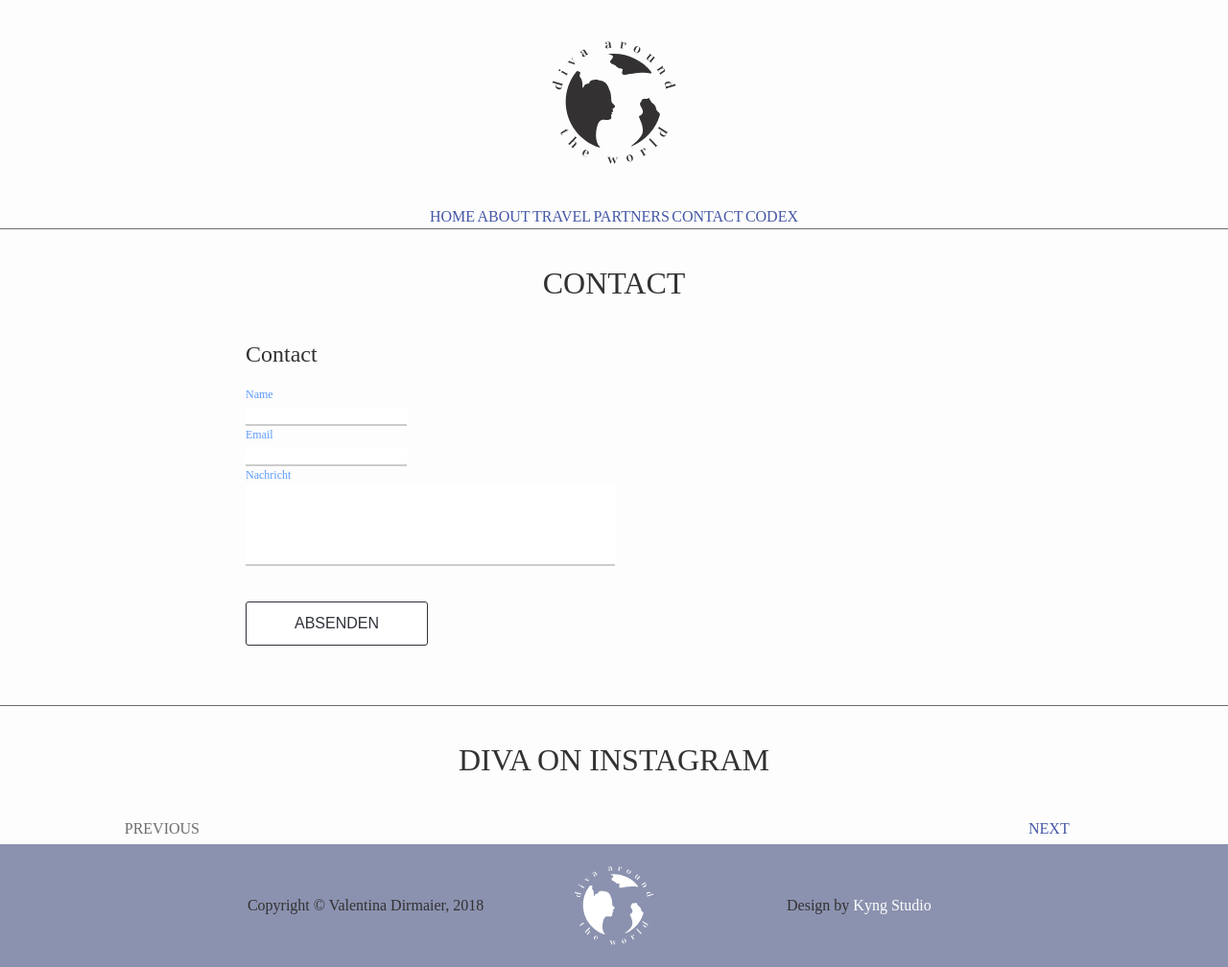
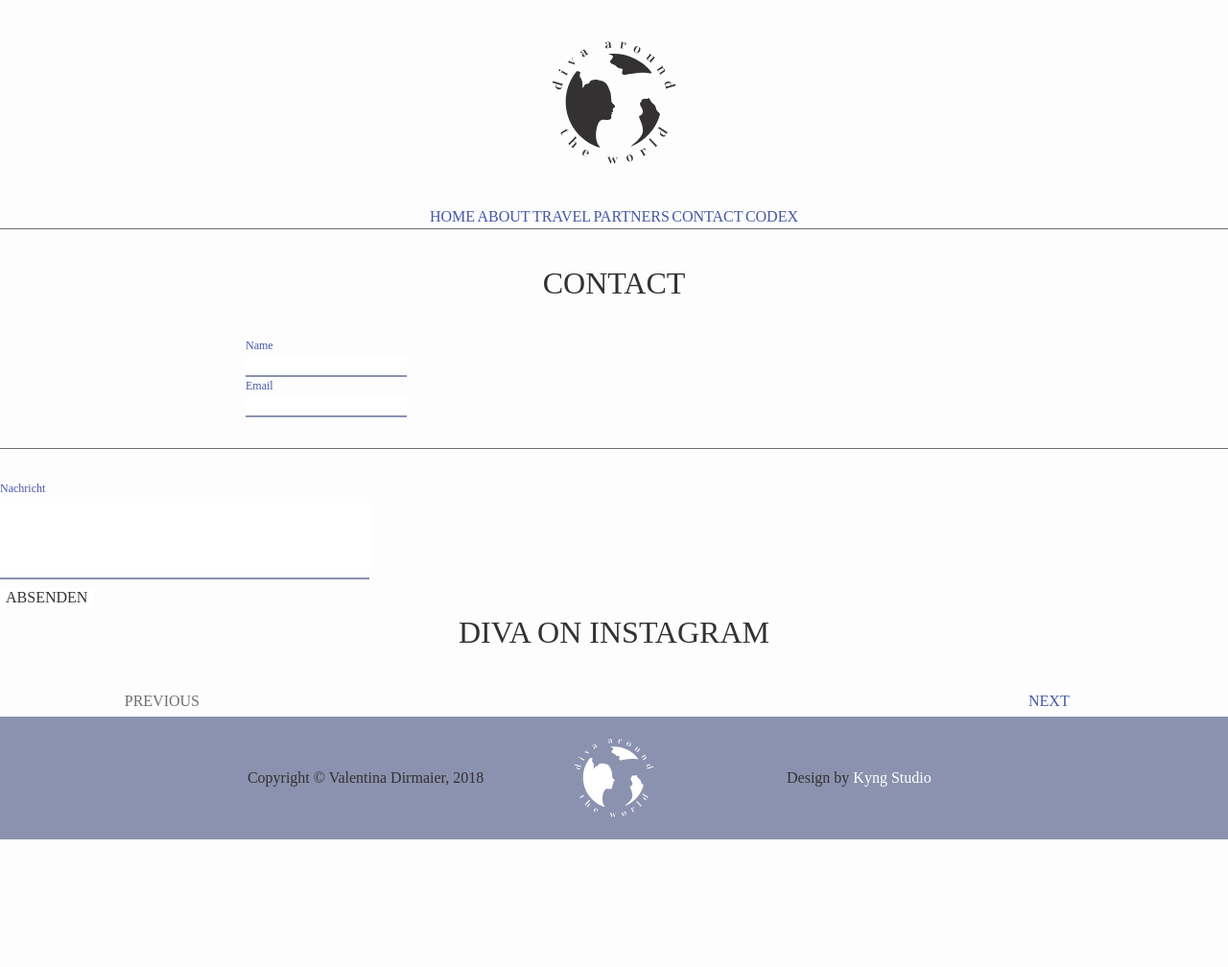
Before and after one commit to elroyK/divaaroundtheworld, a Jekyll site: the page built from 4-contact.md, in a window 1280 px wide. Shown: the whole page at 96% size. Built offline with Jekyll 4.4.1, drawn with Linux system fonts in a browser that asks for light colours; nearby versions of some CDN libraries; some web fonts are replaced; after the commit the page ends 900 px from its top, so only the background shows below that.

```diff
--- a/_layouts/contact.html
+++ b/_layouts/contact.html
@@ -2,15 +2,7 @@
 layout: page
 ---
 
-<div class="container">
-    <div class="row">
-        <div class="col-xs-12 col-sm-12 col-md-12 col-lg-12 text-center">
-            <h2>Contact</h2>
-        </div>
-    </div>
-    <div class="row">
-        <div class="col-xs-6 col-sm-6 col-md-6 col-lg-6 col-xs-offset-3">
-            <form id="contact-form" class="form" action="mailto:elroy@live.be?Subject=Diva%20Around%20The%20World%3A%20Contact%20form%20Message" method="POST" role="form">
+<form id="contact-form" class="form" role="form" method="POST" action="https://formspree.io/valentina.dirmaier@hotmail.com">
     <div class="form-group">
         <label class="form-label" for="name">Name</label>
         <input type="text" class="form-control" id="name" name="name" tabindex="1" required>
@@ -22,12 +14,9 @@ layout: page
     </div>
     <div class="form-group">
         <label class="form-label" for="message">Nachricht</label>
-                    <textarea rows="5" cols="50" name="message" class="form-control" id="message" tabindex="3" required></textarea>
+        <textarea rows="5" cols="50" name="message" class="form-control" id="message" tabindex="4" required></textarea>
     </div>
     <div class="text-center">
         <button type="submit" class="btn btn-start-order">Absenden</button>
     </div>
 </form>
-        </div>
-    </div>
-</div>
--- a/_sass/contact.scss
+++ b/_sass/contact.scss
@@ -3,7 +3,7 @@ textarea {
 }
 .form-label {
     font-size: 12px;
-    color: #5e9bfc;
+    color: $datw-blue;
     margin: 0;
     display: block;
     opacity: 1;
@@ -12,35 +12,24 @@ textarea {
 }
 .form-control {
     border-radius: 0;
-    border-color: #ccc;
+    border-color: $datw-grey;
     border-width: 0 0 2px 0;
     border-style: none none solid none;
     box-shadow: none;
 }
 .form-control:focus {
     box-shadow: none;
-    border-color: #5e9bfc;
+    border-color: $datw-blue;
 }
-.js-hide-label {
-    opacity: 0;
-}
-.js-unhighlight-label {
-    color: #999
-}
+
 .btn-start-order {
     background: 0 0 #ffffff;
-    border: 1px solid #2f323a;
-    border-radius: 3px;
-    color: #2f323a;
-    font-family: "Raleway", sans-serif;
+    border: none;
+    color: $black;
     font-size: 16px;
-    line-height: inherit;
-    margin: 30px 0;
-    padding: 10px 50px;
     text-transform: uppercase;
     transition: all 0.25s ease 0s;
 }
 .btn-start-order:hover,.btn-start-order:active, .btn-start-order:focus {
-    border-color: #5e9bfc;
-    color: #5e9bfc;
+    color: $datw-blue;
 }
```
Lines whose indentation alone changed are shown as unchanged.
